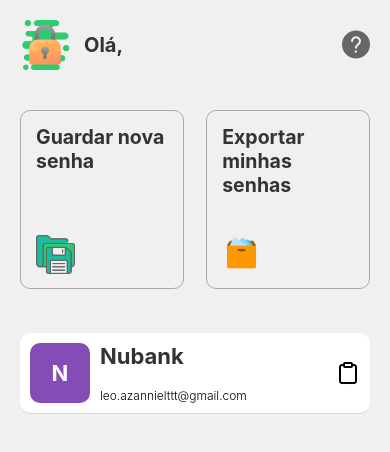
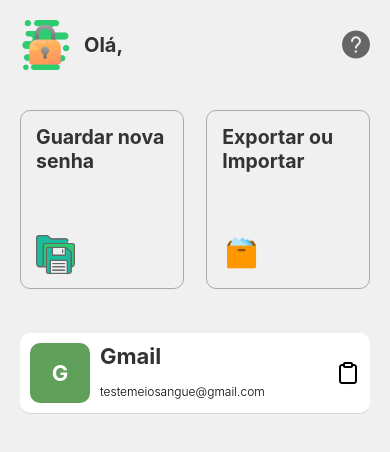
Before and after one commit to Azanniel/passfy, a React Native app: screen / in a window 390 px wide. Shown: the top 452 px of the page. Built offline with nearby package versions, Linux system fonts and the light colour scheme.

Commit message:
Add validation in Form

```diff
--- a/src/components/FieldText.tsx
+++ b/src/components/FieldText.tsx
@@ -1,20 +1,22 @@
-import React from 'react'
+import React, { LegacyRef } from 'react'
 import { StyleSheet, TextInput, Text, TextInputProps, View } from 'react-native'
 
 import colors from '../theme/colors'
 
 interface FieldTextProps extends TextInputProps {
-  label?: string
+  label?: string;
 }
 
-const FieldText: React.FC<FieldTextProps> = ({ label, ...rest }) => {
+const FieldText = React.forwardRef<TextInput, FieldTextProps>((props, ref) => {
+  const {label, ...rest} = props;
+
   return (
     <View style={styles.container}>
       <Text style={styles.label}>{label}</Text>
-      <TextInput style={styles.field} {...rest} />
+      <TextInput ref={ref} style={styles.field} {...rest} />
     </View>
   )
-}
+})
 
 const styles = StyleSheet.create({
   container: {
--- a/src/components/Password.tsx
+++ b/src/components/Password.tsx
@@ -30,10 +30,10 @@ const Password: React.FC<PasswordProps> = ({item, ...rest}) => {
     })
   }
 
-  React.useEffect(() => {
-    const randomColor = Math.floor(Math.random() * 16777215).toString(16)
-    setColorIcon('#' + String(randomColor))
-  }, [])
+  // React.useEffect(() => {
+  //   const randomColor = Math.floor(Math.random() * 16777215).toString(16)
+  //   setColorIcon('#' + String(randomColor))
+  // }, [])
 
   return (
     <TouchableOpacity
@@ -43,13 +43,13 @@ const Password: React.FC<PasswordProps> = ({item, ...rest}) => {
       onPress={() => { copyToClipboard(item.pass) }}
       onLongPress={() => { notifyMessage('Editar senha') }}
     >
-      <View style={[styles.icon, { backgroundColor: colorIcon }]}>
-        <Text style={styles.iconText}>N</Text>
+      <View style={styles.icon}>
+        <Text style={styles.iconText}>{String(item.domain).substr(0,1)}</Text>
       </View>
 
       <View style={styles.contentData}>
-        <Text numberOfLines={1} style={styles.domain}>Nubank</Text>
-        <Text numberOfLines={2} style={styles.account}>leo.azannielttt@gmail.com</Text>
+        <Text numberOfLines={1} style={styles.domain}>{item.domain}</Text>
+        <Text numberOfLines={2} style={styles.account}>{item.account}</Text>
       </View>
 
       <View style={styles.copyButton}>
@@ -78,7 +78,8 @@ const styles = StyleSheet.create({
     justifyContent: 'center',
     alignItems: 'center',
     marginRight: 10,
-    borderRadius: 10
+    borderRadius: 10,
+    backgroundColor: '#61a05b'
   },
 
   iconText: {
@@ -100,6 +101,7 @@ const styles = StyleSheet.create({
   account: {
     fontSize: 12,
     marginTop: 'auto',
+    marginBottom: 4,
     fontWeight: '300'
   },
 
--- a/src/screens/CreatePass/index.tsx
+++ b/src/screens/CreatePass/index.tsx
@@ -1,6 +1,6 @@
 import React from 'react'
 import {
-  View, Text,
+  View, Text, TextInput,
 } from 'react-native'
 import { KeyboardAwareScrollView } from 'react-native-keyboard-aware-scroll-view'
 
@@ -10,10 +10,28 @@ import MediumButton from '../../components/MediumButton'
 import styles from './styles'
 
 const CreatePass: React.FC = () => {
+  const domainRef = React.createRef<TextInput>()
+  const accountRef = React.createRef<TextInput>()
+  const passRef = React.createRef<TextInput>()
+
+  const [domain, setDomain] = React.useState('')
+  const [account, setAccount] = React.useState('')
+  const [pass, setPass] = React.useState('')
+
+  const [validation, setValidation] = React.useState(false)
+
+  const submitCreatePass = () => {
+    console.log('submit')
+
+    if(!domain || !account || !pass) {
+      setValidation(true)
+    }
+  }
+
   return (
     <KeyboardAwareScrollView
       style={styles.container}
-      enableOnAndroid={true}
+      enableOnAndroid={false}
       keyboardShouldPersistTaps='always'
       showsVerticalScrollIndicator={false}
     >
@@ -24,15 +42,48 @@ const CreatePass: React.FC = () => {
         </View>
 
         <View style={styles.contentFields}>
-          <FieldText label='Site/Serviço' placeholder='G-mail' />
+          <FieldText
+            ref={domainRef}
+            label='Site/Serviço'
+            placeholder='G-mail'
+            onChangeText={text => setDomain(text)}
+            onSubmitEditing={() => {
+              accountRef.current?.focus()
+            }}
+          />
 
-          <FieldText label='Conta' placeholder='joao@gmail.com' />
+          <FieldText
+            ref={accountRef}
+            label='Conta'
+            placeholder='joao@gmail.com'
+            keyboardType='email-address'
+            autoCapitalize='none'
+            autoCompleteType='off'
+            onChangeText={text => setAccount(text)}
+            onSubmitEditing={() => {
+              passRef.current?.focus()
+            }}
+          />
 
-          <FieldText label='Senha' placeholder='****' secureTextEntry />
+          <FieldText
+            ref={passRef}
+            label='Senha'
+            placeholder='****'
+            autoCompleteType='off'
+            secureTextEntry
+            onChangeText={text => setPass(text)}
+            onSubmitEditing={submitCreatePass}
+          />
+        </View>
+
+        <View style={{display: validation ? 'flex' : 'none'}}>
+          <Text style={{ fontSize: 12, color: 'red', marginTop: 10}}>
+            *Preencha todos os campos para salvarmos sua senha
+          </Text>
         </View>
 
         <View style={styles.contentButton}>
-          <MediumButton title='Guardar' />
+          <MediumButton onPress={submitCreatePass} title='Guardar' />
         </View>
       </View>
     </KeyboardAwareScrollView>
--- a/src/screens/Home/index.tsx
+++ b/src/screens/Home/index.tsx
@@ -38,11 +38,11 @@ const Home: React.FC = () => {
 
         <View style={styles.contentButtonsAction}>
           <BigButton title='Guardar nova senha' icon={IconSave} onPress={navigateToCreatePass} />
-          <BigButton title='Exportar minhas senhas' icon={IconExport} />
+          <BigButton title='Exportar ou Importar' icon={IconExport} />
         </View>
 
         <View style={styles.contentPasswords}>
-          <Password item={{domain: 'Gmail', account: 'testemeiosangue', pass: '123'}} />
+          <Password item={{domain: 'Gmail', account: 'testemeiosangue@gmail.com', pass: '123'}} />
         </View>
 
       </ScrollView>
```
Also changed, not shown: 1 other file (tests, documents, lock files or other folders).
